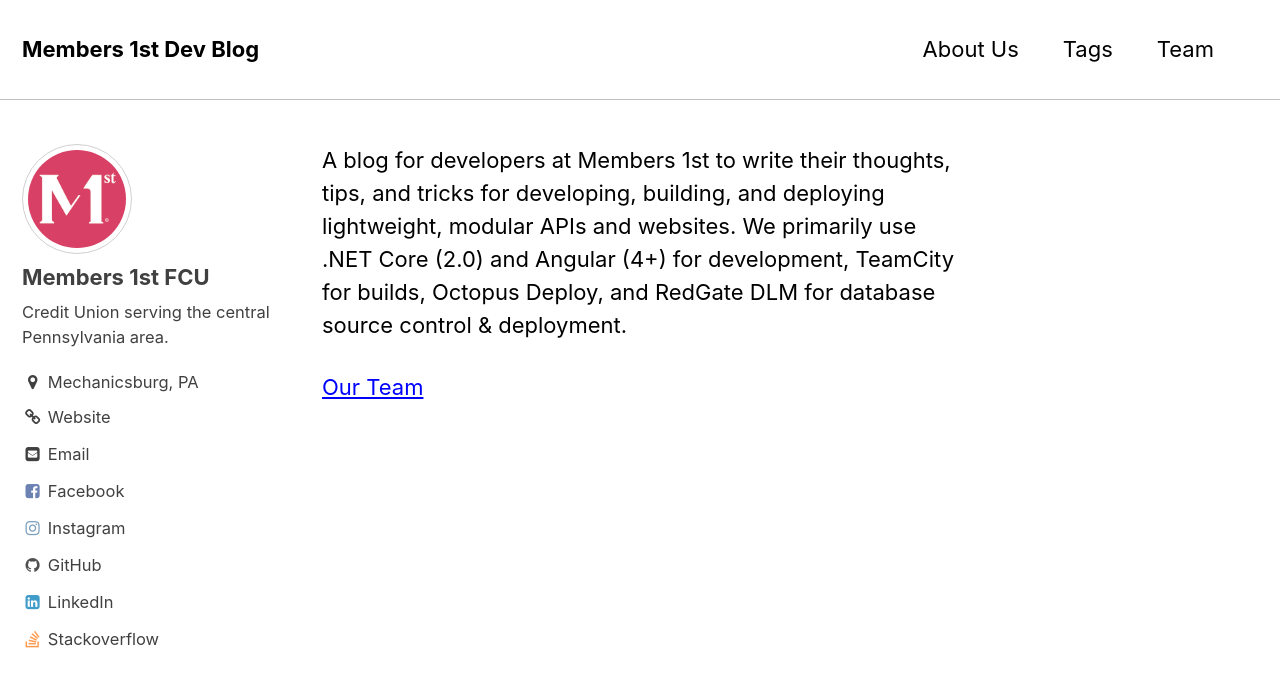
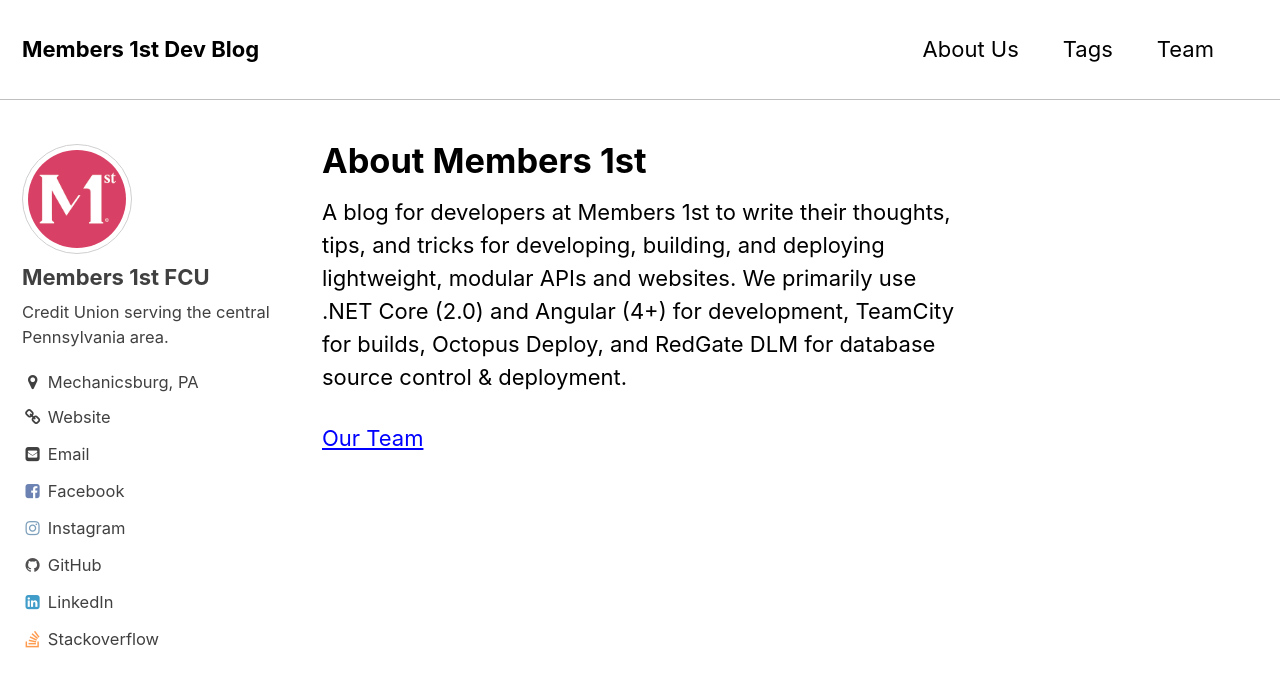
Before and after one commit to Members1stFCU/Members1stFCU.github.io, a Jekyll site: the page built from _pages/about.md, in a window 1280 px wide and 900 px high. Shown: the top 687 px of the window. Built offline with Jekyll 4.4.1, drawn with Linux system fonts in a browser that asks for light colours.

Commit message:
Update about.md

```diff
--- a/_pages/about.md
+++ b/_pages/about.md
@@ -1,4 +1,5 @@
 ---
+title: About Members 1st
 permalink: /about/
 ---
 
```
